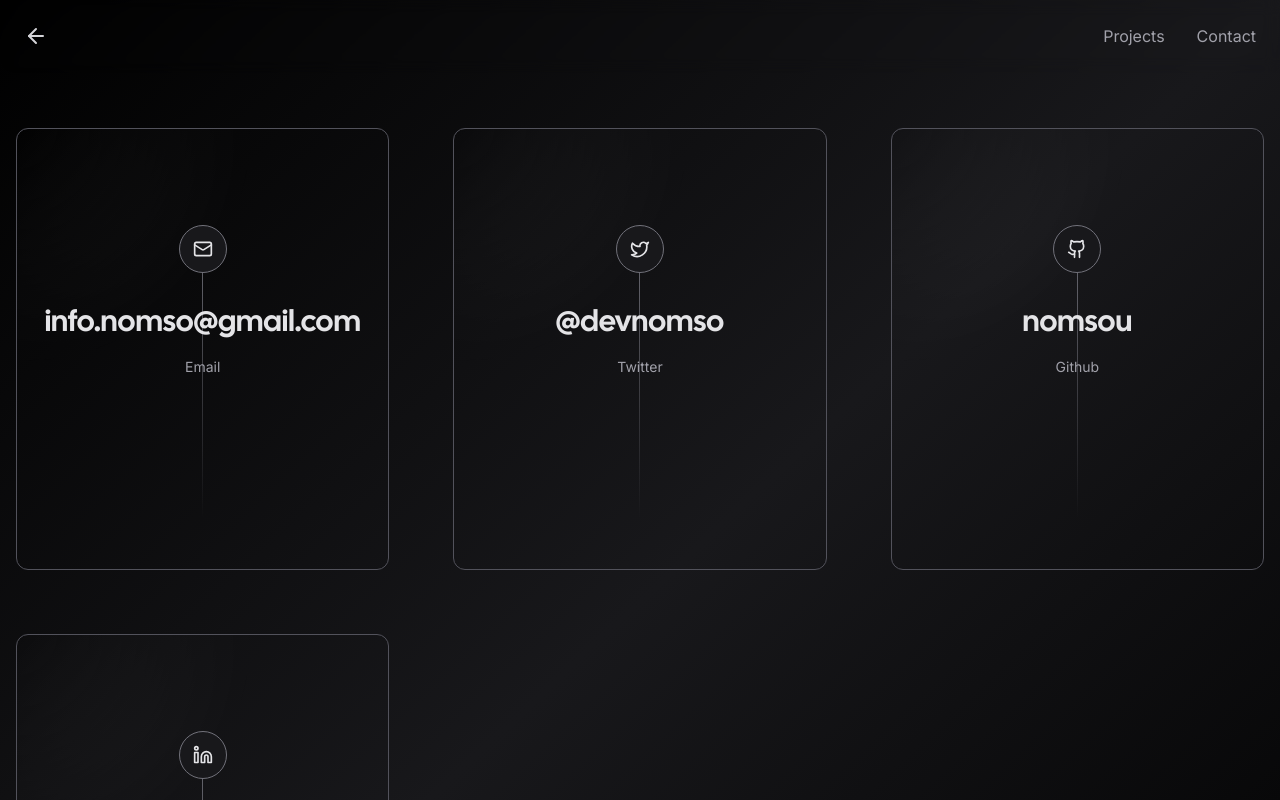
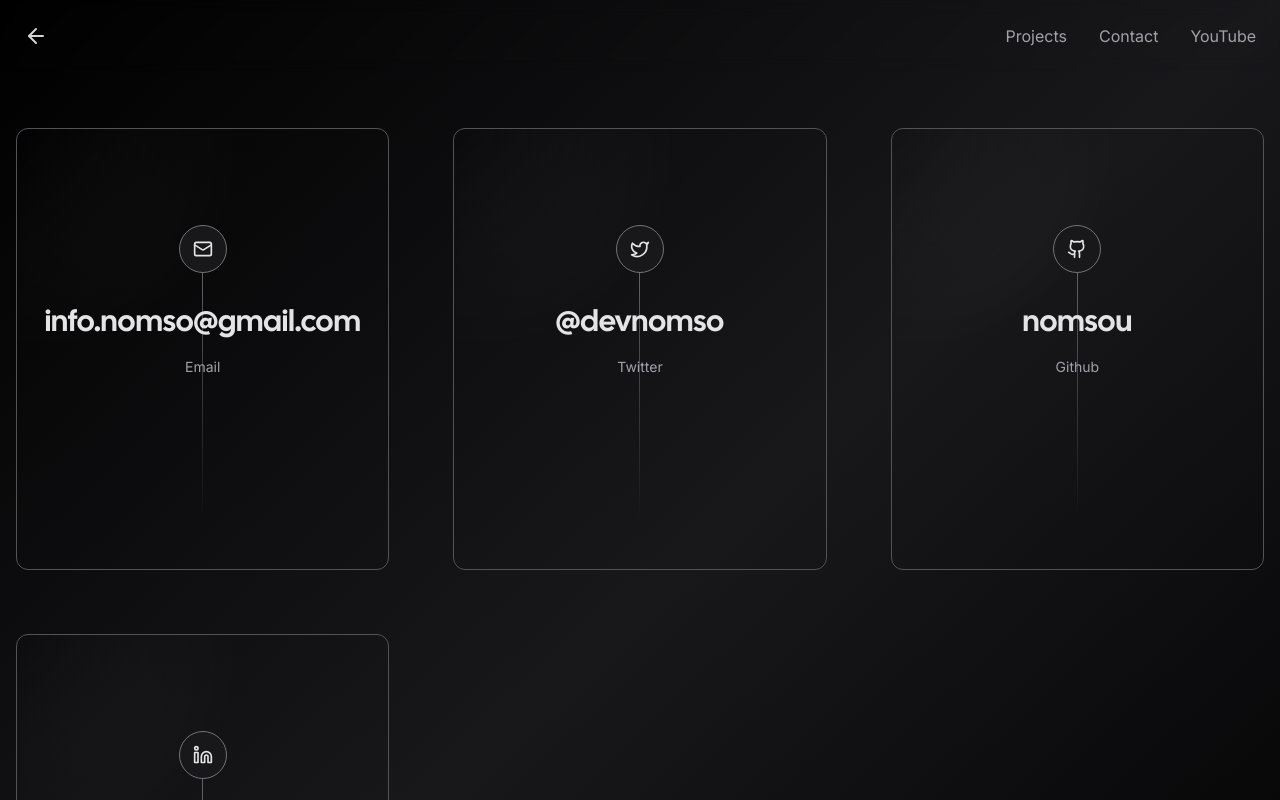
Before and after one commit to nomsou/nomso-port, a Next.js app: page /contact in a window 1280 px wide. Shown: the top 800 px of the page. Built offline with nearby package versions, Linux system fonts and the light colour scheme; no server answers; what tailwindcss-debug-screens would draw is missing.

Commit message:
added youtube link to the header

```diff
--- a/app/components/nav.tsx
+++ b/app/components/nav.tsx
@@ -10,7 +10,7 @@ export const Navigation: React.FC = () => {
   useEffect(() => {
     if (!ref.current) return;
     const observer = new IntersectionObserver(([entry]) =>
-			setIntersecting(entry.isIntersecting),
+      setIntersecting(entry.isIntersecting)
     );
 
     observer.observe(ref.current);
@@ -40,6 +40,12 @@ export const Navigation: React.FC = () => {
             >
               Contact
             </Link>
+            <Link
+              href="/https://www.youtube.com/nomso"
+              className="duration-200 text-zinc-400 hover:text-zinc-100"
+            >
+              YouTube
+            </Link>
           </div>
 
           <Link
```
Lines whose indentation alone changed are shown as unchanged.
